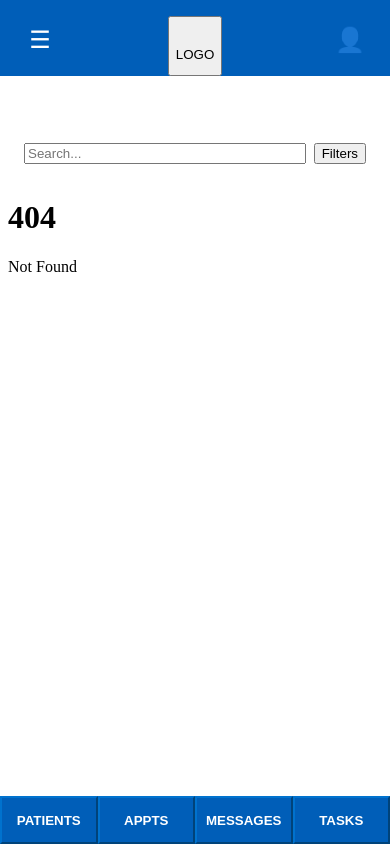
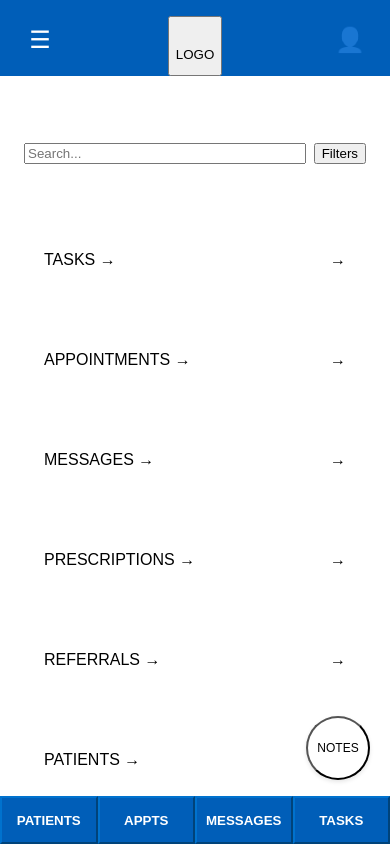
Before and after one commit to ishf-github/nhsapp, a SvelteKit app: page /homeTest in a window 390 px wide. Before the commit this address had no page. Built offline with nearby package versions, Linux system fonts and the light colour scheme.

Commit message:
Initial Responsive Design Updates

```diff
--- a/package.json
+++ b/package.json
@@ -20,6 +20,7 @@
 	},
 	"type": "module",
 	"dependencies": {
+		"@supabase/supabase-js": "^2.42.3",
 		"lodash-es": "^4.17.21"
 	}
 }
--- a/src/routes/appointmentBookingSearch/+page.svelte
+++ b/src/routes/appointmentBookingSearch/+page.svelte
@@ -19,6 +19,12 @@
         // Implement search logic here
         console.log(`Searching for: ${searchQuery}`);
         showModal.set(false);
+    }
+
+    function handleKeydown(event) {
+        if (event.key === 'Enter' || event.key === ' ') {
+            toggleModal();
+        }
     }
 </script>
 
@@ -103,7 +109,7 @@
         background-color: #f0f0f0;
         border: 1px solid #ccc;
       color: black;
-      padding: 1 rem 2 rem;
+      padding: 1rem 2rem;
       text-align: center;
       text-decoration: none;
       display: inline-block;
--- /dev/null
+++ b/src/routes/completeTask/+page.svelte
@@ -0,0 +1,109 @@
+<script>
+    let task = {
+        id: '0000',
+        type: 'REFERRAL',
+        description: 'Dr. Williams has requested a follow-up X-ray. Please refer the patient to the X-ray department for a scan.',
+        relatedTo: { name: 'Jane Doe', role: 'PATIENT' },
+        providerNotes: '',
+        status: 'Incomplete'
+    };
+
+    function completeTask() {
+        task.status = 'Complete';
+        console.log(`Task ID ${task.id} is ${task.status}.`);
+
+    }
+</script>
+
+<style>
+
+    * {
+        box-sizing: border-box;
+    }
+
+    .container {
+        padding: 1rem;
+        background: #fff;
+        margin: auto;
+        width: 100%;
+        max-width: 100vw;
+        box-sizing: border-box;
+    }
+
+    .task-info {
+        margin-bottom: 1rem;
+    }
+
+
+    .label {
+        font-weight: bold;
+        display: block;
+        margin-bottom: 0.5rem;
+    }
+
+    .value {
+        margin-bottom: 1rem;
+        padding: 0.5rem;
+        background: #f9f9f9;
+        border: 1px solid #ccc;
+
+    }
+
+    .button {
+        padding: 1rem;
+        background-color: #4CAF50;
+        color: white;
+        border: none;
+        border-radius: 4px;
+        cursor: pointer;
+        margin-top: 1rem;
+        display: block;
+        width: auto;
+    }
+
+    .button-container {
+        display: flex;
+        justify-content: center;
+        margin-top: 1rem;
+    }
+
+    textarea {
+        padding: 0.5rem;
+        border: 1px solid #ccc;
+        border-radius: 4px;
+        margin-bottom: 1rem;
+        width: 100%;
+    }
+
+
+</style>
+
+<div class="container">
+    <div class="task-info">
+        <span class="label">ID:</span>
+        <span class="value">{task.id}</span>
+    </div>
+    <div class="task-info">
+        <span class="label">Status:</span>
+        <span class="value">{task.status}</span>
+    </div>
+    <div class="task-info">
+        <span class="label">Task type:</span>
+        <span class="value">{task.type}</span>
+    </div>
+    <div class="task-info">
+        <span class="label">Description:</span>
+        <p class="value">{task.description}</p>
+    </div>
+    <div class="task-info">
+        <span class="label">Related to:</span>
+        <span class="value">{task.relatedTo.name} ({task.relatedTo.role})</span>
+    </div>
+    <div class="task-info">
+        <label class="label" for="providerNotes">Provider Notes:</label>
+        <textarea id="providerNotes" bind:value={task.providerNotes}></textarea>
+    </div>
+    <div class="button-container">
+        <button class="button" on:click={completeTask}>COMPLETE</button>
+    </div>
+</div>
--- /dev/null
+++ b/src/routes/homeTest/+page.svelte
@@ -0,0 +1,122 @@
+
+<script>
+    import Button from "../../components/Button.svelte";
+    import { goto } from '$app/navigation';
+
+    const handleClick = () => {
+        alert("Button clicked");
+    };
+
+    function navigateTo(page) {
+      if (page === 'patients') {
+      goto('/patients');
+    } else if (page === 'appointments') {
+      goto('/patientAppointments');
+    } else if (page === 'messages') {
+      goto('/messageList');
+    } else if (page === 'prescriptions') {
+      goto('/prescriptions');
+    } else if (page === 'referrals') {
+      goto('/referrals');
+    } else if (page === 'tasks') {
+      goto('/tasks');
+    }
+  }
+  </script>
+
+  <style>
+  .app-container {
+    display: flex;
+    flex-direction: column;
+    justify-content: center;
+    align-items: center;
+    width: 100%;
+    height: calc(100vh - var(--header-height) - var(--search-bar-height) - var(--nav-bar-height));
+    overflow-y: auto;
+    padding: 16px;
+    box-sizing: border-box;
+    position: relative;
+    padding-bottom: 100px;
+  }
+
+  @media (max-width: 768px) {
+      .app-container {
+        width: 100%;
+        margin: 0;
+        padding: 16px;
+      }
+
+
+      .middle-buttons {
+      display: flex;
+      flex-direction: column;
+      justify-content: space-around;
+      width: 100%;
+      height: 100%;
+      padding: 16px 0;
+    }
+
+    /* .button {
+      border: none;
+      padding: 12px 20px;
+      width: calc(100% - 40px);
+      text-align: left;
+      border-radius: 0;
+      font-size: 16px;
+      background-color: transparent;
+      color: #000;
+      position: relative;
+      display: flex;
+      align-items: center;
+      justify-content: space-between;
+      margin-bottom: 16px;
+    } */
+
+  .icon-button {
+    width: 48px;
+    height: 48px;
+  }
+
+  .icon-round {
+      position: fixed;
+      bottom: 64px;
+      right: 20px;
+      z-index: 30;
+      width: 64px;
+      height: 64px;
+      border-radius: 50%;
+      display: flex;
+      justify-content: center;
+      align-items: center;
+      font-size: 12px;
+      background-color: #fff;
+      box-shadow: 0 2px 4px rgba(0, 0, 0, 0.1);
+      cursor: pointer;
+    }
+
+
+  :root {
+    --header-height: 60px;
+    --nav-bar-height: 60px;
+    --icon-round-size: 64px;
+    --icon-round-margin: 20px;
+    --icon-round-total: calc(var(--icon-round-size) + var(--icon-round-margin));
+  }
+  }
+
+  </style>
+
+  <div class="app-container">
+
+    <div class="middle-buttons">
+      <Button text="TASKS →" action={() => navigateTo('tasks')} />
+        <Button text="APPOINTMENTS →" action={() => navigateTo('appointments')} />
+        <Button text="MESSAGES →" action={() => navigateTo('messages')} />
+        <Button text="PRESCRIPTIONS →" action={() => navigateTo('prescriptions')} />
+        <Button text="REFERRALS →" action={() => navigateTo('referrals')} />
+        <Button text="PATIENTS →" action={() => navigateTo('patients')} />
+    </div>
+
+    <button class="icon-button icon-round" on:click={() => navigateTo('notes')}>NOTES</button>
+
+  </div>
--- /dev/null
+++ b/src/supabaseClient.js
@@ -0,0 +1,6 @@
+import { createClient } from '@supabase/supabase-js';
+
+const supabaseUrl = 'https://kyomjfxvtqrejvvyyvbc.supabase.co';
+const supabaseAnonKey = 'eyJhbGciOiJIUzI1NiIsInR5cCI6IkpXVCJ9.eyJpc3MiOiJzdXBhYmFzZSIsInJlZiI6Imt5b21qZnh2dHFyZWp2dnl5dmJjIiwicm9sZSI6ImFub24iLCJpYXQiOjE3MTAzNDEyMzIsImV4cCI6MjAyNTkxNzIzMn0.05zqV_bbYTBC_u0LF5Ld5sO5oQOA48JOfsBJxZ9M5-g';
+
+export const supabase = createClient(supabaseUrl, supabaseAnonKey);
```
Also changed, not shown: src/routes/sendPrescriptions/+page.svelte (+58 -31 lines), 1 other file (tests, documents, lock files or other folders).
